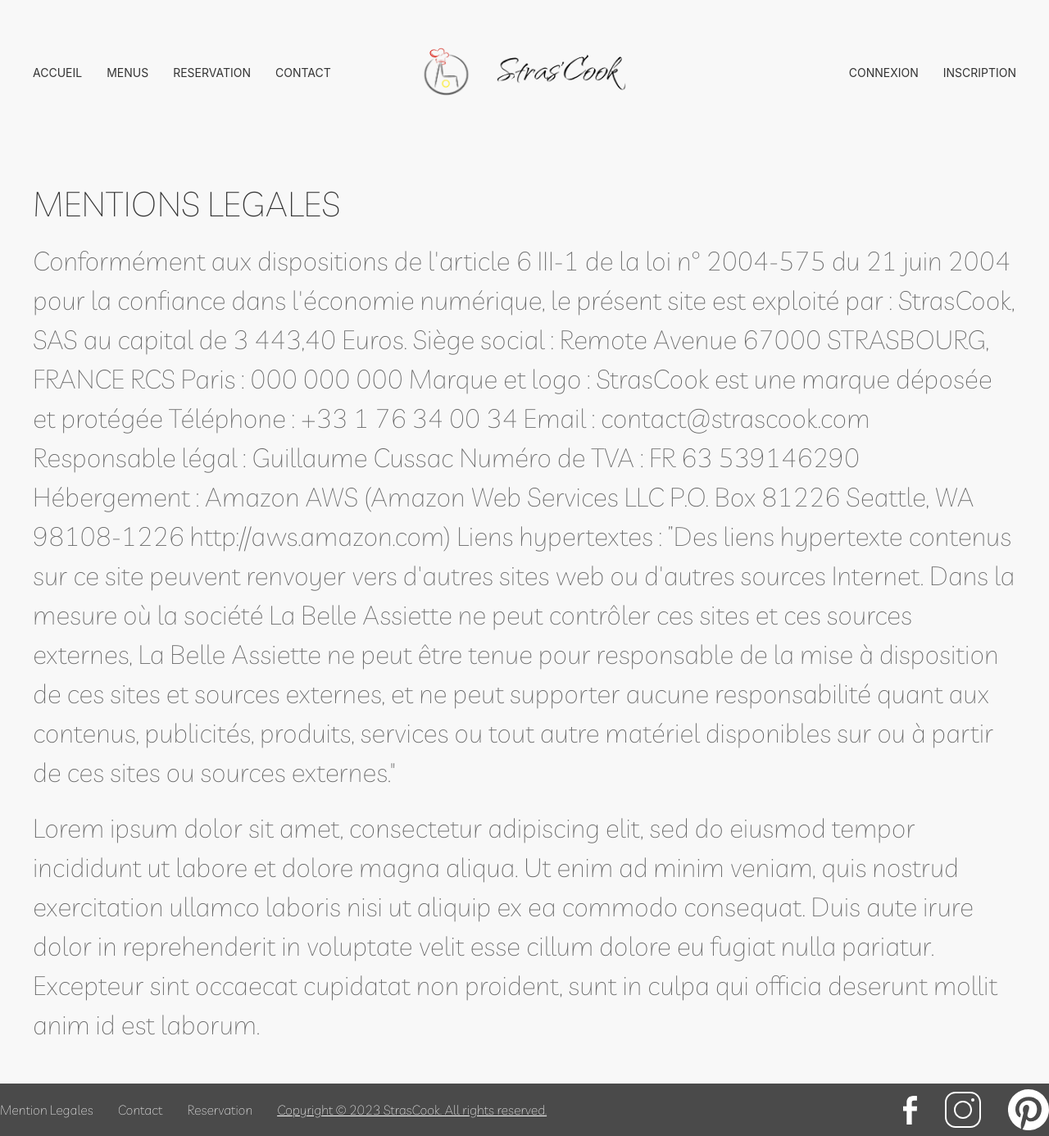
After one commit to WildCodeSchool-2023-09/php-p2-strascook, a PHP site: template src/View/MentionsLegales/mentionslegales.html.twig in a window 1280 px wide; the page is wider, and only the part inside the window is pictured. The commit adds this page. Shown: that part at 82% size. Run offline with PHP 8.4, Linux system fonts and the light colour scheme; the template is opened without the code that fills it, so the values that code supplies are empty; some libraries are stand-ins or nearby versions.

Commit message:
mentions legales en cours

```diff
--- a/src/Controller/contactController.php
+++ b/src/Controller/contactController.php
@@ -8,6 +8,6 @@ class ContactController extends AbstractController
 {
     public function index()
     {
-        return $this->twig->render('Contact/contact.html.twig');
+        return $this->twig->render('contact/contact.html.twig');
     }
 }
--- a/src/Controller/mentionslegalesController.php
+++ b/src/Controller/mentionslegalesController.php
@@ -4,11 +4,11 @@ namespace App\Controller;
 
 use App\Controller\AbstractController;
 
-class MentionlegalesController extends AbstractController
+class MentionsLegalesController extends AbstractController
 {
     public function index()
     {
 
-        return $this->twig->render('Mentionslegales/index.html.twig');
+        return $this->twig->render('MentionsLegales/mentionslegales.html.twig');
     }
 }
--- /dev/null
+++ b/src/View/MentionsLegales/mentionslegales.html.twig
@@ -0,0 +1,46 @@
+{% extends "layout.html.twig" %}
+
+{% block stylesheet %}<link rel="stylesheet" href="./assets/css/_mentionslegales.css">
+{% endblock %}
+
+{% block content %}
+
+
+<main class="uk-container uk-background-muted">
+
+
+    <article class="uk-article" >
+
+    <h1 class="uk-ml-title"><a class="uk-link-reset" href="">MENTIONS LEGALES</a></h1>
+
+
+
+    <p class="uk-ml-lead">Conformément aux dispositions de l'article 6 III-1 de la loi n° 2004-575 du 21 juin 2004 pour la confiance dans l'économie numérique, le présent site est exploité par :
+
+    StrasCook, SAS au capital de 3 443,40 Euros.
+
+    Siège social : Remote Avenue 67000 STRASBOURG, FRANCE
+
+    RCS Paris : 000 000 000
+
+    Marque et logo : StrasCook est une marque déposée et protégée
+
+    Téléphone : +33 1 76 34 00 34
+
+    Email : contact@strascook.com
+
+    Responsable légal : Guillaume Cussac
+
+    Numéro de TVA : FR 63 539146290
+
+    Hébergement : Amazon AWS (Amazon Web Services LLC P.O. Box 81226 Seattle, WA 98108-1226 http://aws.amazon.com)
+
+Liens hypertextes : ”Des liens hypertexte contenus sur ce site peuvent renvoyer vers d'autres sites web ou d'autres sources Internet. Dans la mesure où la société La Belle Assiette ne peut contrôler ces sites et ces sources externes, La Belle Assiette ne peut être tenue pour responsable de la mise à disposition de ces sites et sources externes, et ne peut supporter aucune responsabilité quant aux contenus, publicités, produits, services ou tout autre matériel disponibles sur ou à partir de ces sites ou sources externes."
+
+
+</p>
+
+    <p>Lorem ipsum dolor sit amet, consectetur adipiscing elit, sed do eiusmod tempor incididunt ut labore et dolore magna aliqua. Ut enim ad minim veniam, quis nostrud exercitation ullamco laboris nisi ut aliquip ex ea commodo consequat. Duis aute irure dolor in reprehenderit in voluptate velit esse cillum dolore eu fugiat nulla pariatur. Excepteur sint occaecat cupidatat non proident, sunt in culpa qui officia deserunt mollit anim id est laborum.</p>
+</main>
+
+{% endblock %}
--- a/src/routes.php
+++ b/src/routes.php
@@ -20,5 +20,5 @@ return [
     'logout' => ['ConnexionController', 'logout',],
     'contact' => ['ContactController', 'index',],
     'inscription' => ['InscriptionController', 'index',],
-    'mentionslegales' => ['MentionslegalesController', 'index',],
+    'mentionslegales' => ['MentionsLegalesController', 'index',],
 ];
```
Also changed, not shown: src/View/contact/contact.html.twig (+58 -2 lines), public/assets/css/_mentionslegales.css (added), public/assets/images/food.jpg (deleted).
